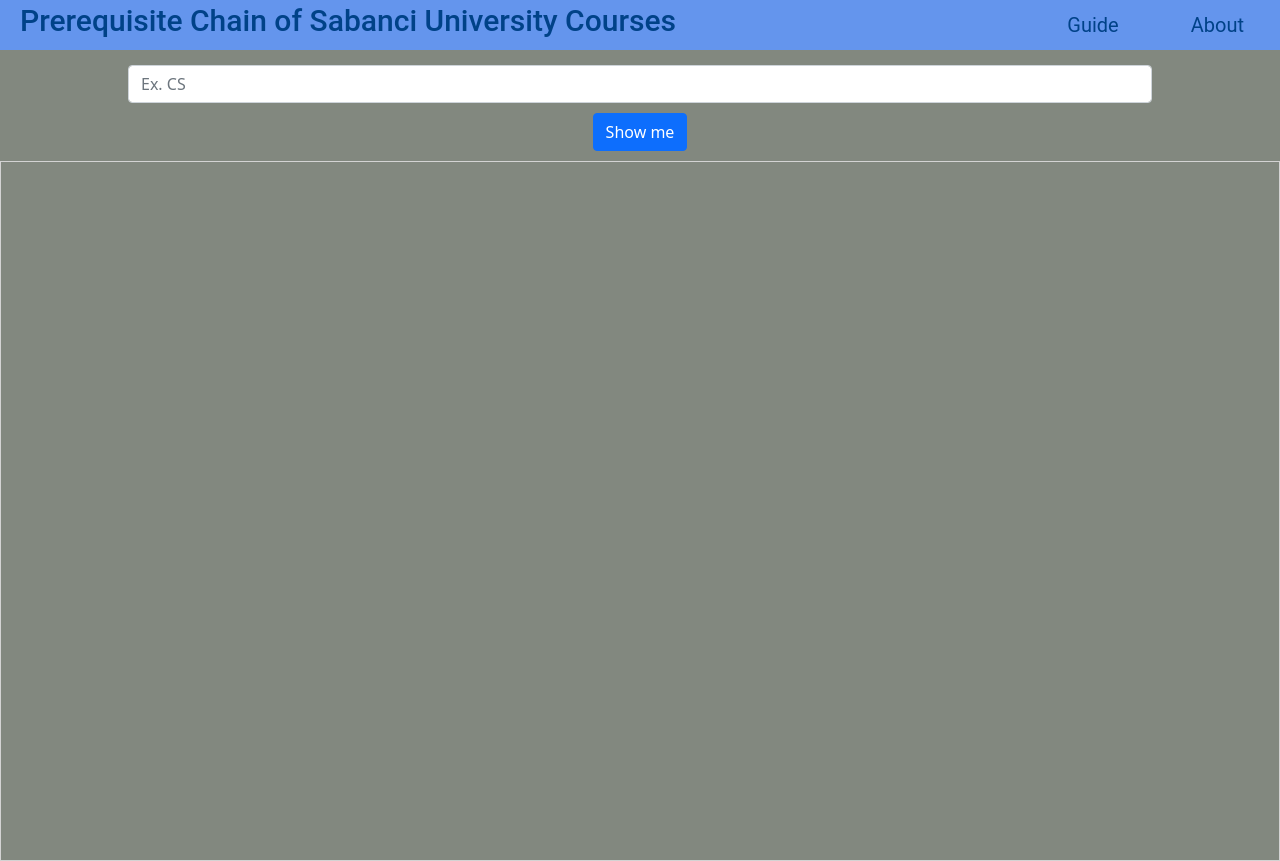
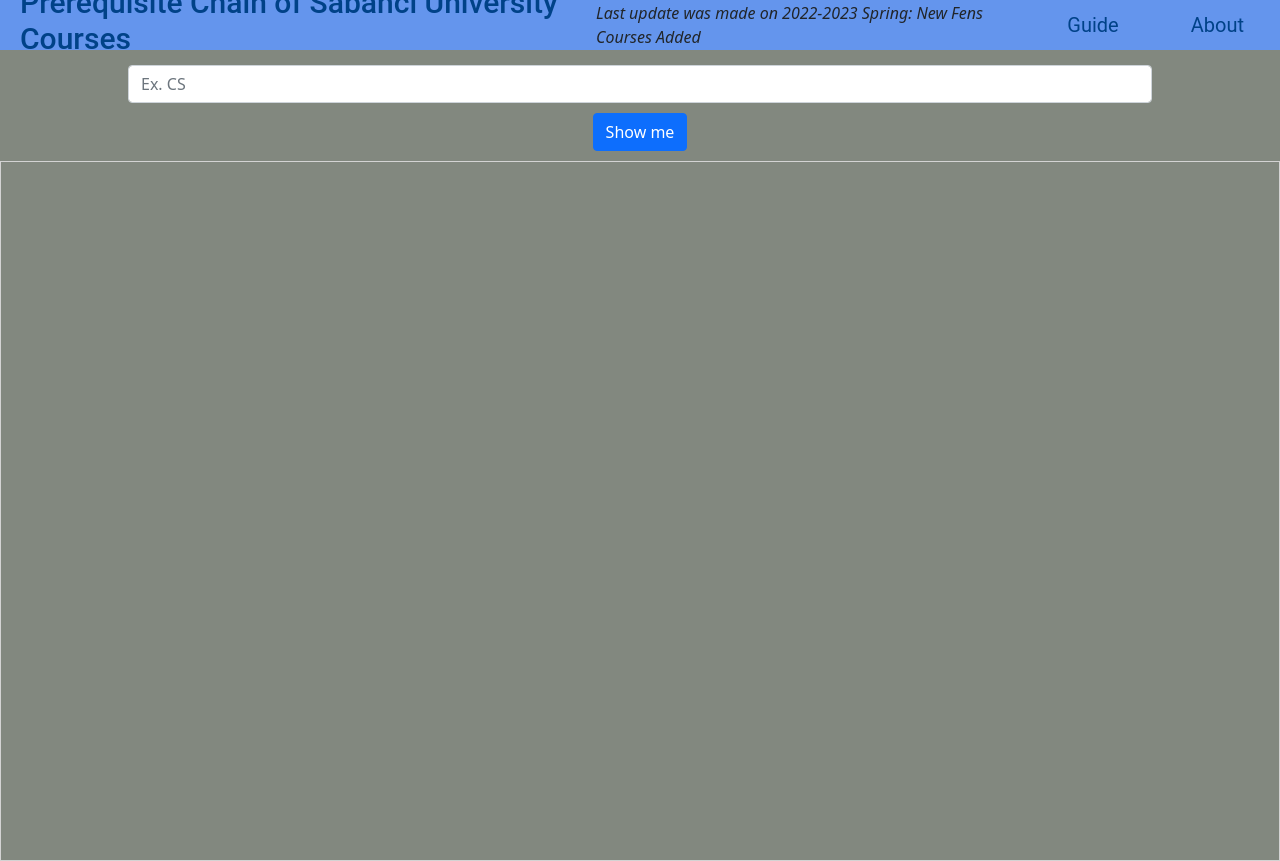
Before and after one commit to edlcn/supreq, a plain HTML site: page index.html in a window 1280 px wide. Drawn offline with nearby package versions, Linux system fonts and the light colour scheme.

Commit message:
2022-2023 Spring Term Changes

```diff
--- a/index.html
+++ b/index.html
@@ -70,6 +70,7 @@
   <body>
     <div class="header">
       <h1>Prerequisite Chain of Sabanci University Courses</h1>
+      <i>Last update was made on 2022-2023 Spring: New Fens Courses Added</i>
       <div class="headerbuttons">
         <button data-bs-toggle="modal" data-bs-target="#modal1">Guide</button>
 
```
Also changed, not shown: out.txt.
